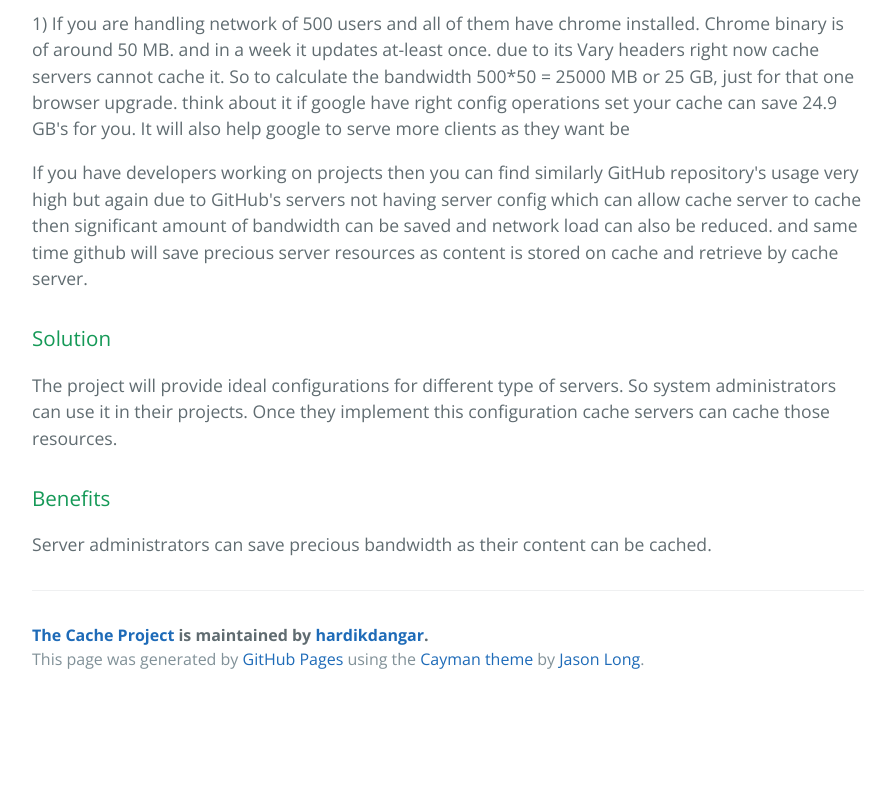
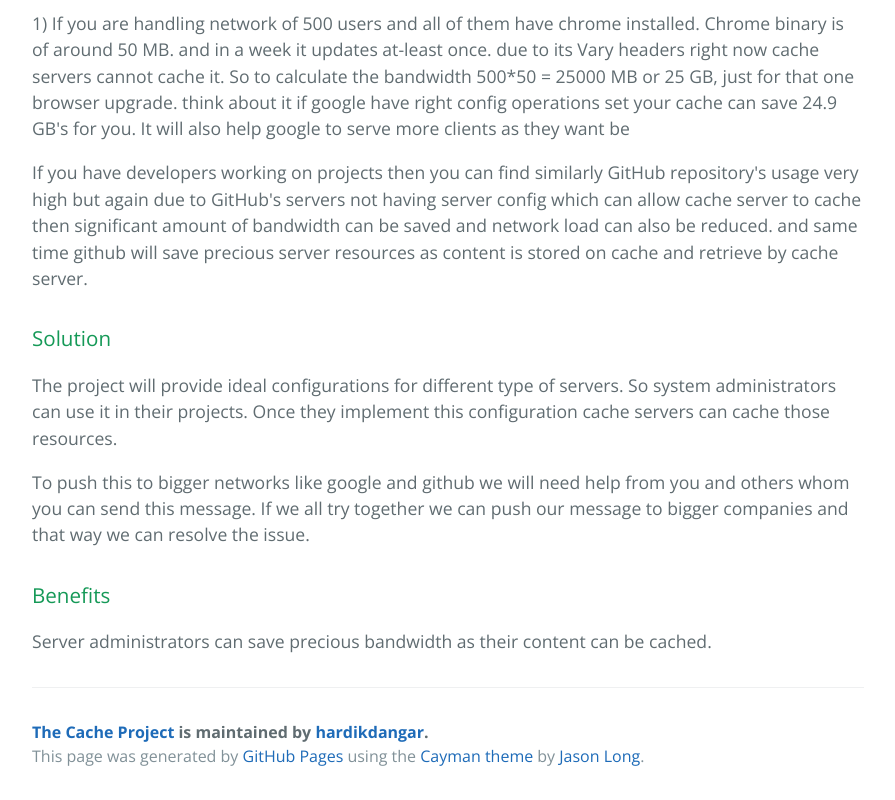
Before and after one commit to hardikdangar/thecacheproject, a plain HTML site: page index.html in a window 1280 px wide. Shown: the part 1074-1874 px from the top of the page, without its empty margins (192-1087 px from the left). Before the commit the page ends 1777 px from the top, so only its background shows below. Drawn offline with nearby package versions, Linux system fonts and the light colour scheme.

```diff
--- a/index.html
+++ b/index.html
@@ -51,6 +51,8 @@
 
 <p>The project will provide ideal configurations for different type of servers. So system administrators can use it in their projects. Once they implement this configuration cache servers can cache those resources.</p>
 
+<p>To push this to bigger networks like google and github we will need help from you and others whom you can send this message. If we all try together we can push our message to bigger companies and that way we can resolve the issue.</p>
+
 <h3>
 <a id="benefits" class="anchor" href="#benefits" aria-hidden="true"><span aria-hidden="true" class="octicon octicon-link"></span></a>Benefits</h3>
 
```
Also changed, not shown: params.json (+1 -1 lines).
